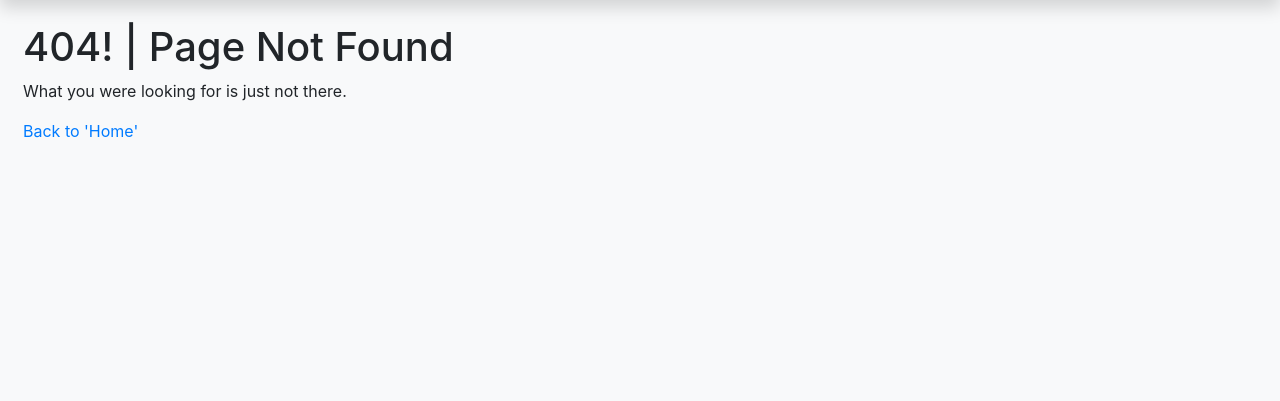
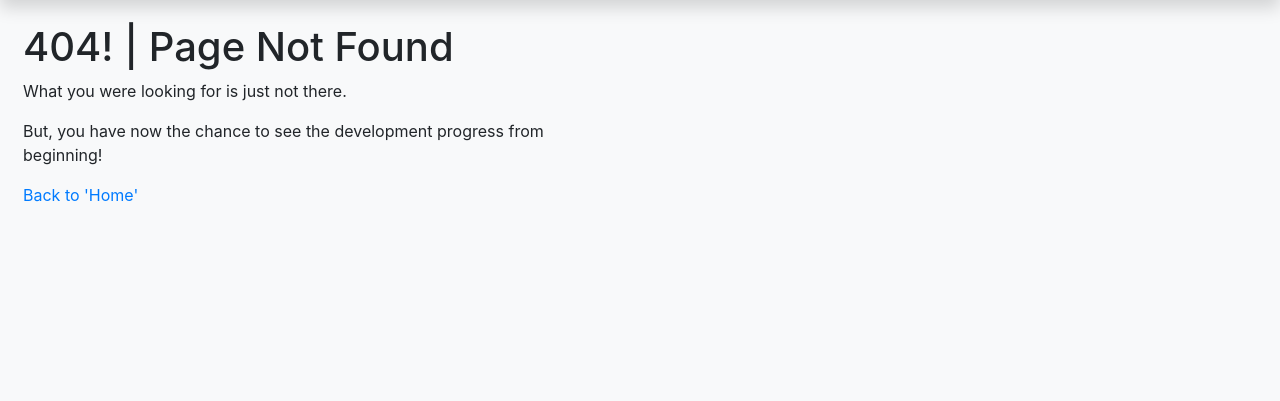
Before and after one commit to hera75113/ServerMonitor, a Flask app: template monitor/templates/404.html in a window 1280 px wide. Shown: the part 56-457 px from the top of the page. Run offline with Flask 2, Linux system fonts and the light colour scheme; the template is opened without the code that fills it, so the values that code supplies are empty; some libraries are stand-ins or nearby versions.

Commit message:
Update 404.html

```diff
--- a/monitor/templates/404.html
+++ b/monitor/templates/404.html
@@ -4,6 +4,8 @@
 {% block content %}
 <h1>404! | Page Not Found</h1>
 <p>What you were looking for is just not there.<p>
+<a>But, you have now the chance to see the development progress from beginning!</a>
+<p></p>
 <a href="{{ url_for('index') }}">Back to 'Home'</a>
 
 {% endblock %}
```
